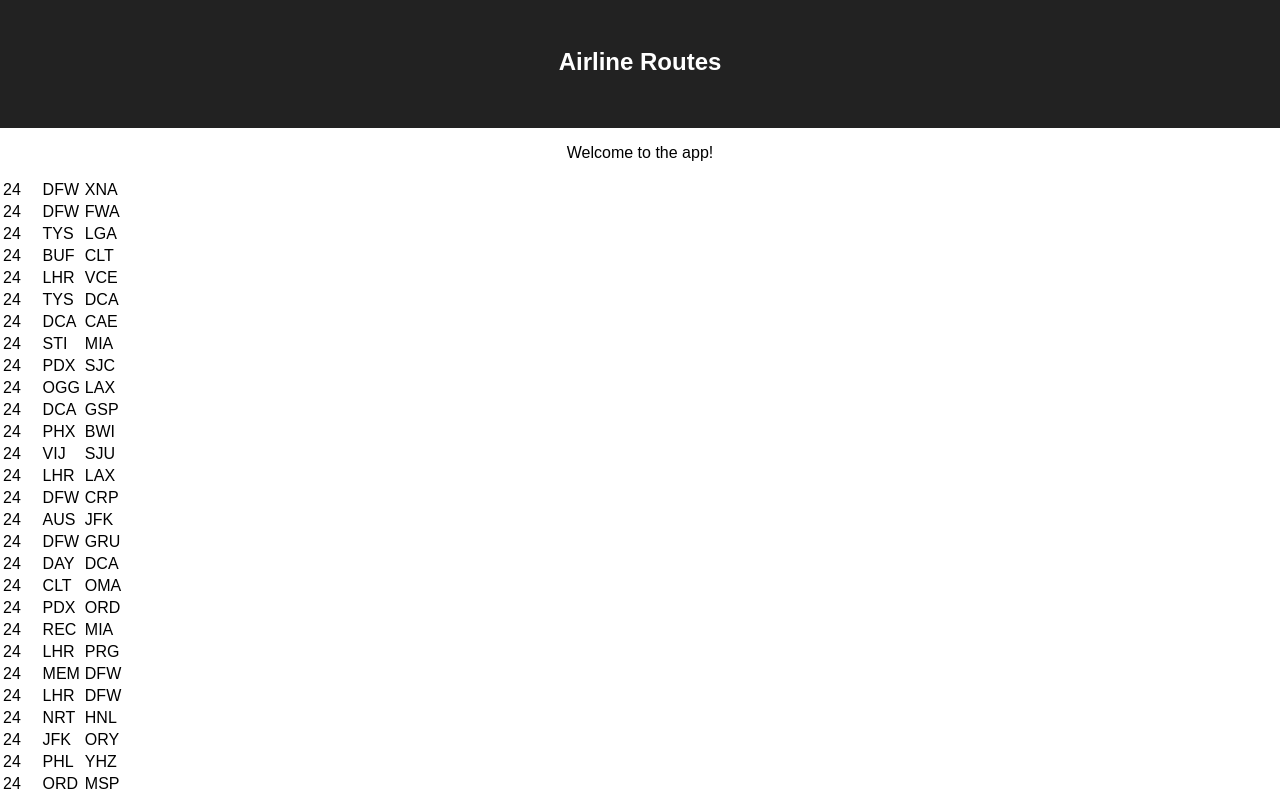
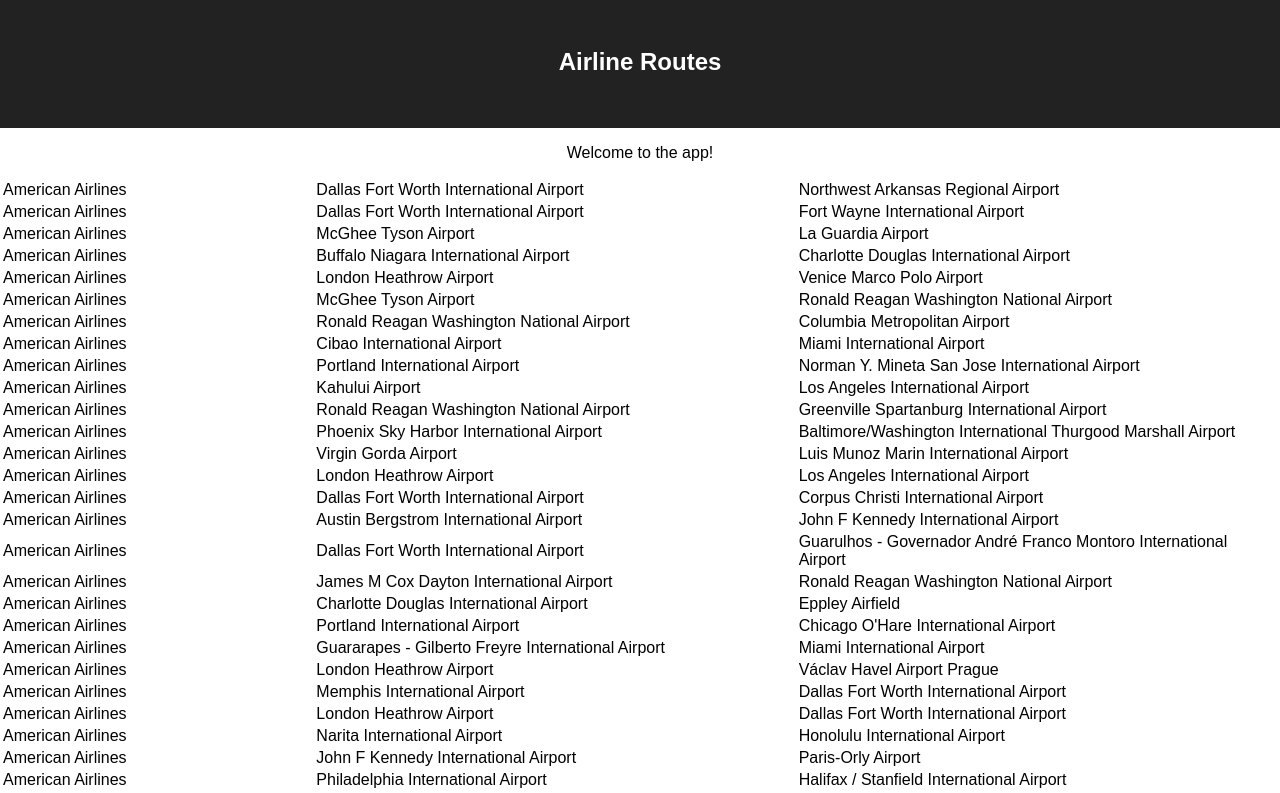
Before and after one commit to partemen86/Airlines, a React (Create React App) app: page / in a window 1280 px wide. Shown: the top 793 px of the page. Built offline with nearby package versions, Linux system fonts and the light colour scheme.

Commit message:
updated display of routes with names

```diff
--- a/src/App.js
+++ b/src/App.js
@@ -1,6 +1,7 @@
 import React, { Component } from 'react';
 import './App.css';
 import data from './data';
+import { getAirlineById, getAirportByCode } from './data';
 
 const App = () => {
   console.log(data)
@@ -19,9 +20,9 @@
         <tbody>
           {data.routes.map((route, idx) =>
             <tr key={idx}>
-              <td>{route.airline}</td>
-              <td>{route.src}</td>
-              <td>{route.dest}</td>
+              <td>{getAirlineById(route.airline).name}</td>
+              <td>{getAirportByCode(route.src).name}</td>
+              <td>{getAirportByCode(route.dest).name}</td>
             </tr>)}
         </tbody>
       </table>
--- a/src/data.js
+++ b/src/data.js
@@ -1,3 +1,11 @@
+export const getAirlineById = (id) => {
+  return airlines.find(airline => airline.id === id)
+}
+
+export const getAirportByCode = (code) => {
+  return airports.find(airport => airport.code === code)
+}
+
 const routes = [
   {"airline":24,"src":"DFW","dest":"XNA"},
   {"airline":24,"src":"DFW","dest":"FWA"},
@@ -1395,4 +1403,8 @@
 
 ];
 
-export default {routes, airlines, airports};
+export default {
+  routes,
+  airlines,
+  airports,
+};
```
